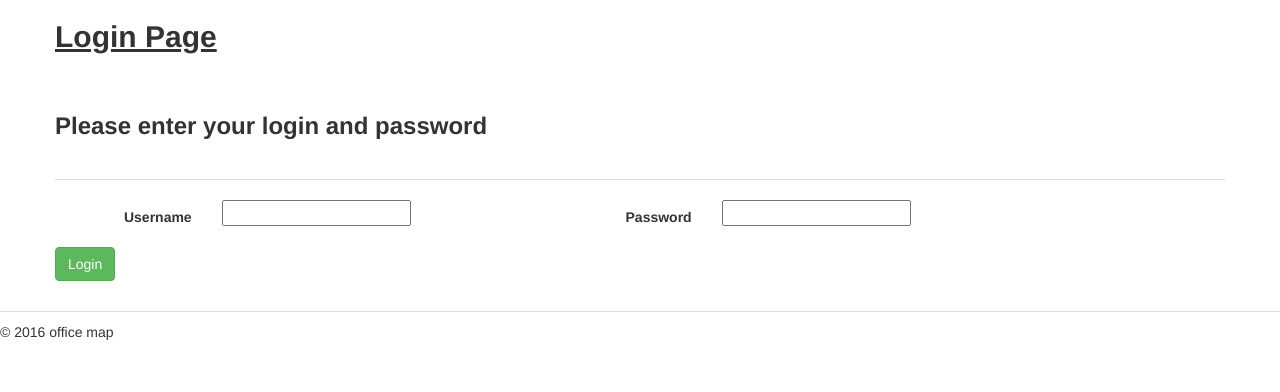
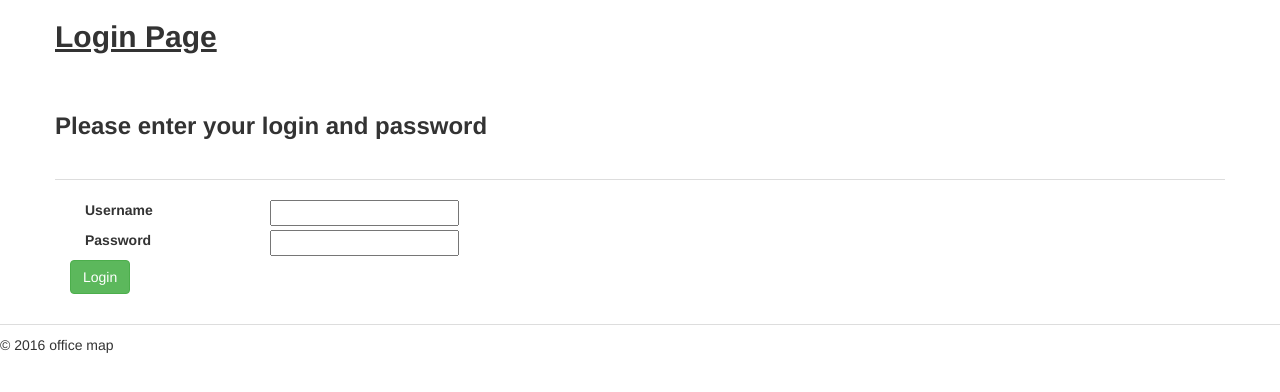
Before and after one commit to kukirokuk/omap, a Django app: template map/templates/login.html in a window 1280 px wide. Shown: the top 392 px of the page. Run offline with Django 3.2, Linux system fonts and the light colour scheme; the template is opened without the code that fills it, so the values that code supplies are empty, except form fields; tables that the repository leaves empty hold one stand-in row (values such as "Sample post"); form fields are guessed from the names that the template uses; parts of the project's set-up code (start-up, migrations or seed data) failed here and were passed over; some libraries are stand-ins or nearby versions.

Commit message:
login required added to other views, css and login  page minor fixes

```diff
--- a/map/static/css/main.css
+++ b/map/static/css/main.css
@@ -57,7 +57,7 @@ h2 {
     margin-top: 10px;
     text-align: center;
 }
-.login {
+#login-button {
     margin-bottom: 30px;
 }
 .addworker {
--- a/map/templates/login.html
+++ b/map/templates/login.html
@@ -14,14 +14,14 @@
 {% block content %}
 
 
-<div class="row detail" id="login-header">
+<div class="row detail">
     <h3>Please enter your login and password</h3>
 </div>
-<div class="row ">
-    <form class="form-horizontal" method="post" action="{% url "django.contrib.auth.views.login" %}?next={{ request.GET.next }}">
+
+<form class="form-vertical" method="post" action="{% url "django.contrib.auth.views.login" %}?next={{ request.GET.next }}">
   {% csrf_token %}
-    <div class="row" id="contacts-form">
-        <div class="col-xs-5">
+  <div class="row">
+    <div class="col-xs-6 ">
         <div class="form-group">
             <label class="col-md-4 control-label">
               {{ form.username.label_tag }}
@@ -31,29 +31,29 @@
             </div>
         </div>
     </div>
-        <div class="col-xs-5">
+  </div>
+  <div class="row">
+    <div class="col-xs-6 ">
         <div class="form-group">
             <label class="col-md-4 control-label">
               {{ form.password.label_tag }}
             </label>
             <div class="col-md-8">
                 {{ form.password }}
-
             </div>
         </div>
     </div>
   </div>
-        <div class="row login">
-            <div class="col-xs-4">
+  <div class="row ">
+        <div class="col-md-2">
            <button type="submit" class=" btn btn-success" id="login-button">Login</button>
-
-
+        </div>
+        <div class="col-md-4">
+          {% if form.errors %}
+            <p>Input correct login and password.</p>
+          {% endif %}
         </div>
   </div>
 </form>
-</div>
-        {% if form.errors %}
-        <p>Input correct login and password.</p>
-        {% endif %}
 
 {% endblock %}
--- a/map/templates/map.html
+++ b/map/templates/map.html
@@ -51,7 +51,7 @@
         {% endif %}
     </div>
 </div>
-<div class="row login">
+<div class="row" id="login-button">
     {% if user.is_authenticated %}
 
       <a href="{% url 'logout' %}">Logout</a>
```
Also changed, not shown: map/views.py (+7 -0 lines). Lines whose indentation alone changed are shown as unchanged.
